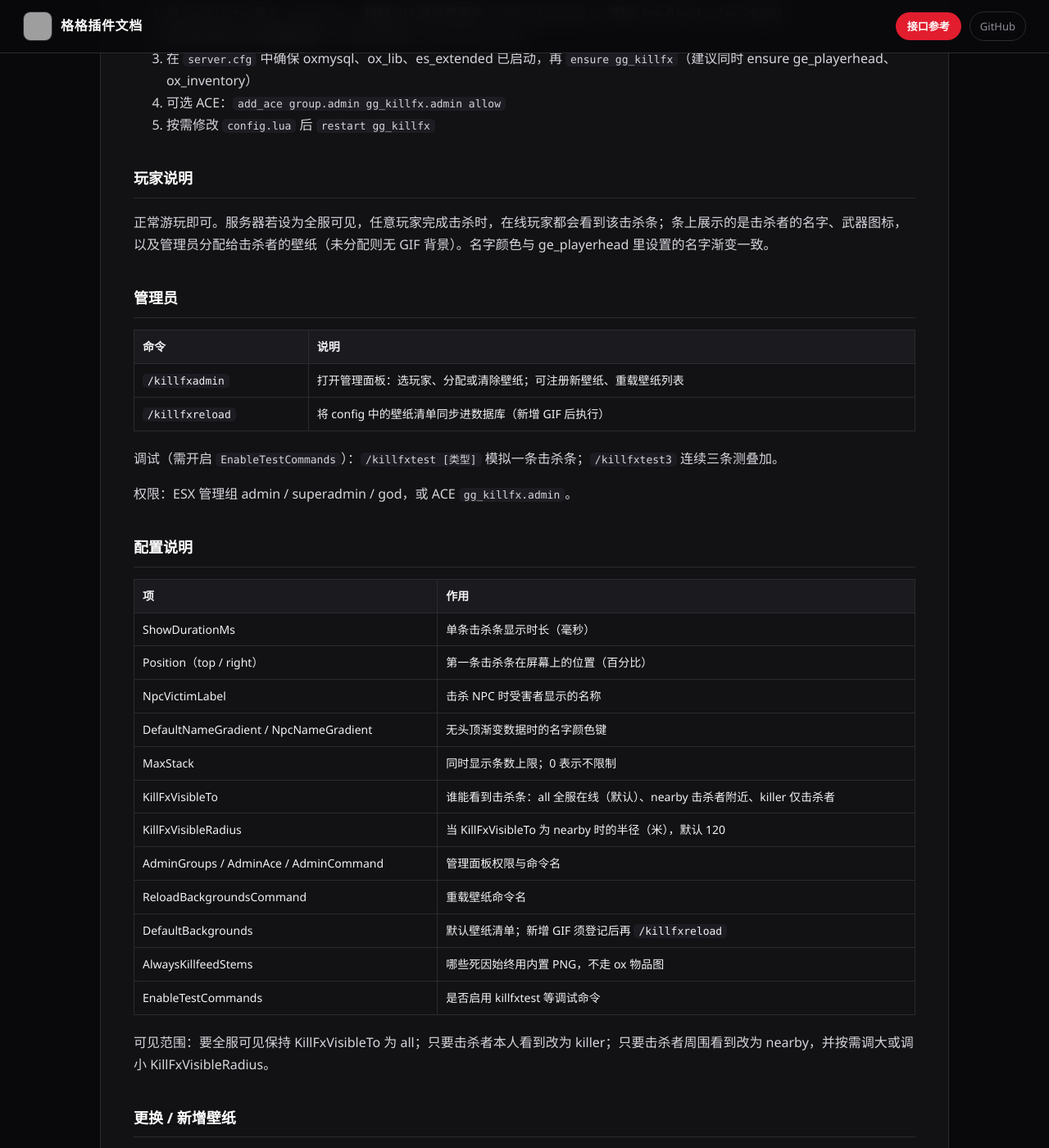
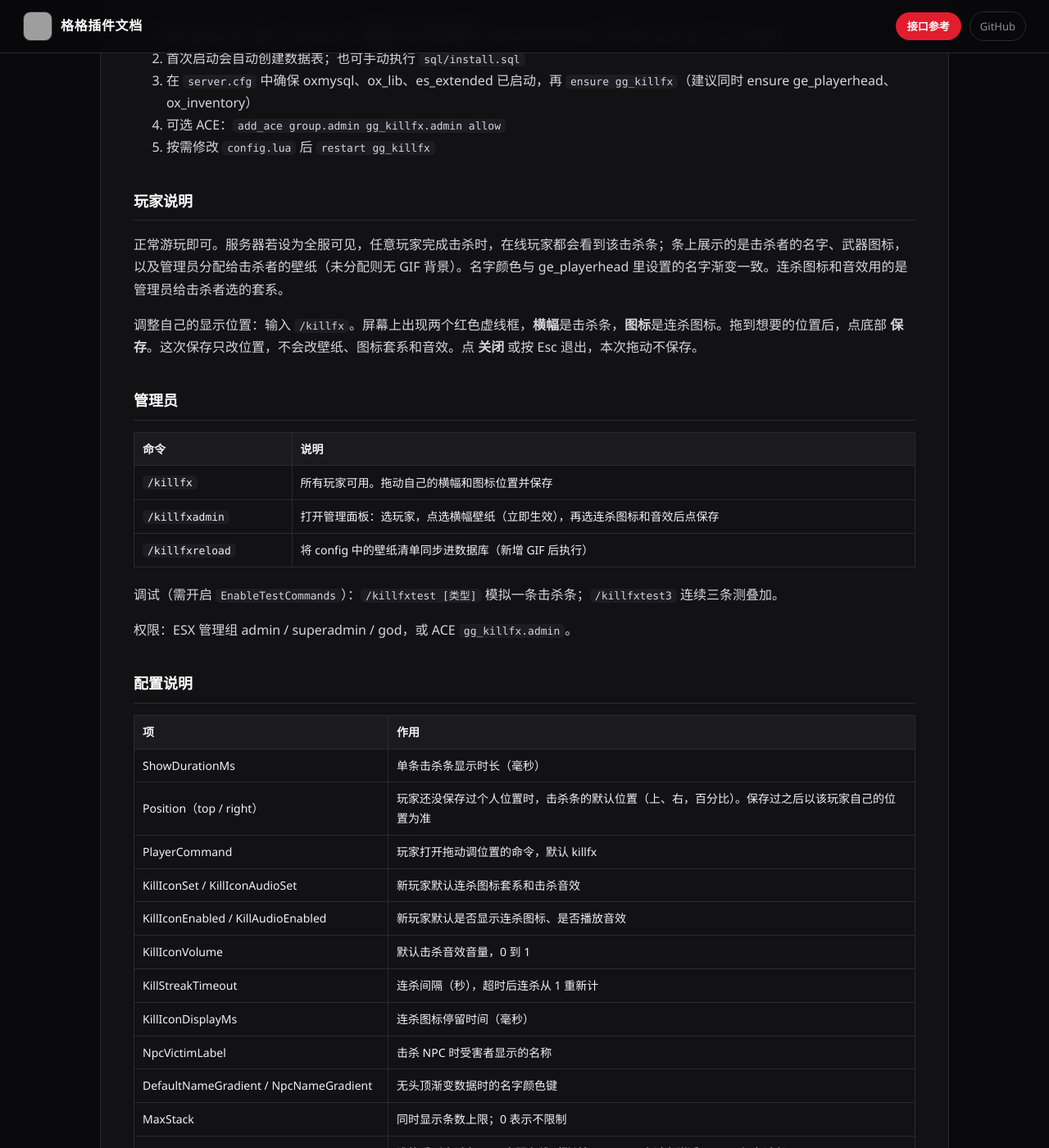
Before and after one commit to gege806/gege-docs, a Jekyll site: the page built from plugins/gg-killfx.md, in a window 1280 px wide and 1400 px high, scrolled down 860 px. Shown: the whole window at 82% size. Built offline with Jekyll 4.4.1, drawn with Linux system fonts in a browser that asks for light colours; some of the changed text lies outside the part shown; grey boxes are pictures that could not be loaded.

Commit message:
docs(gg_killfx): 玩家拖动位置、连杀设置与接口
Co-authored-by: Cursor <cursoragent@cursor.com>

```diff
--- a/plugins/gg-killfx.md
+++ b/plugins/gg-killfx.md
@@ -5,16 +5,17 @@ title: "击杀特效 gg_killfx"
 
 # gg_killfx 击杀特效
 
-击杀玩家或 NPC 时，在屏幕上方显示击杀条：击杀者名 — 死因图标与可选 GIF 横幅 — 受害者名。玩家名字渐变色与 ge_playerhead 头顶设置一致。
+击杀玩家或 NPC 时，在屏幕上方显示击杀条：击杀者名 — 死因图标与可选 GIF 横幅 — 受害者名。同时可播放连杀图标和击杀音效。玩家名字渐变色与 ge_playerhead 头顶设置一致。
 
-当前版本：**1.0.1**
+当前版本：**1.0.4**
 
 ## 功能
 
 - 击杀玩家、NPC 时弹出击杀条；多条可同时向下叠加
 - 枪械优先显示 ox_inventory 物品图；拳头、载具、火焰、坠落等显示内置图标
-- 管理员可为每位在线玩家分配专属击杀横幅 GIF，或清除为无壁纸
+- 管理员可为每位在线玩家分配横幅壁纸、连杀图标套系、击杀音效；图标和音效都可以选「无」
 - 未分配壁纸时仅显示名字与中间图标，背景透明
+- 玩家自己拖动横幅和图标在屏幕上的位置，保存后只对自己生效
 - 可配置击杀条对全服、击杀者附近或仅击杀者可见（默认全服）
 
 ## 依赖
@@ -34,13 +35,16 @@ title: "击杀特效 gg_killfx"
 
 ## 玩家说明
 
-正常游玩即可。服务器若设为全服可见，任意玩家完成击杀时，在线玩家都会看到该击杀条；条上展示的是击杀者的名字、武器图标，以及管理员分配给击杀者的壁纸（未分配则无 GIF 背景）。名字颜色与 ge_playerhead 里设置的名字渐变一致。
+正常游玩即可。服务器若设为全服可见，任意玩家完成击杀时，在线玩家都会看到该击杀条；条上展示的是击杀者的名字、武器图标，以及管理员分配给击杀者的壁纸（未分配则无 GIF 背景）。名字颜色与 ge_playerhead 里设置的名字渐变一致。连杀图标和音效用的是管理员给击杀者选的套系。
+
+调整自己的显示位置：输入 `/killfx`。屏幕上出现两个红色虚线框，**横幅**是击杀条，**图标**是连杀图标。拖到想要的位置后，点底部 **保存**。这次保存只改位置，不会改壁纸、图标套系和音效。点 **关闭** 或按 Esc 退出，本次拖动不保存。
 
 ## 管理员
 
 | 命令 | 说明 |
 | --- | --- |
-| `/killfxadmin` | 打开管理面板：选玩家、分配或清除壁纸；可注册新壁纸、重载壁纸列表 |
+| `/killfx` | 所有玩家可用。拖动自己的横幅和图标位置并保存 |
+| `/killfxadmin` | 打开管理面板：选玩家，点选横幅壁纸（立即生效），再选连杀图标和音效后点保存 |
 | `/killfxreload` | 将 config 中的壁纸清单同步进数据库（新增 GIF 后执行） |
 
 调试（需开启 `EnableTestCommands`）：`/killfxtest [类型]` 模拟一条击杀条；`/killfxtest3` 连续三条测叠加。
@@ -52,7 +56,13 @@ title: "击杀特效 gg_killfx"
 | 项 | 作用 |
 | --- | --- |
 | ShowDurationMs | 单条击杀条显示时长（毫秒） |
-| Position（top / right） | 第一条击杀条在屏幕上的位置（百分比） |
+| Position（top / right） | 玩家还没保存过个人位置时，击杀条的默认位置（上、右，百分比）。保存过之后以该玩家自己的位置为准 |
+| PlayerCommand | 玩家打开拖动调位置的命令，默认 killfx |
+| KillIconSet / KillIconAudioSet | 新玩家默认连杀图标套系和击杀音效 |
+| KillIconEnabled / KillAudioEnabled | 新玩家默认是否显示连杀图标、是否播放音效 |
+| KillIconVolume | 默认击杀音效音量，0 到 1 |
+| KillStreakTimeout | 连杀间隔（秒），超时后连杀从 1 重新计 |
+| KillIconDisplayMs | 连杀图标停留时间（毫秒） |
 | NpcVictimLabel | 击杀 NPC 时受害者显示的名称 |
 | DefaultNameGradient / NpcNameGradient | 无头顶渐变数据时的名字颜色键 |
 | MaxStack | 同时显示条数上限；0 表示不限制 |
@@ -70,12 +80,30 @@ title: "击杀特效 gg_killfx"
 
 1. 将 GIF 放入 `web/backgrounds/`
 2. 在 `config.lua` 的 DefaultBackgrounds 增加 id、中文名、文件名
-3. 执行 `/killfxreload` 或在管理面板重载
+3. 执行 `/killfxreload`
 4. 在面板中为玩家选择壁纸
 
 其他脚本为玩家改壁纸见 [接口参考 · gg_killfx](api.html#gg_killfx击杀特效)。
 
+## 数据
+
+每位玩家一行，存在数据库表 `gg_killfx_players`，按角色 identifier 区分。资源第一次启动会自动建表。
+
+- 横幅壁纸记在该玩家的壁纸字段
+- 连杀图标、音效，以及横幅、图标的屏幕位置，记在同一条图标设置里
+
 ## 更新日志
+
+### 1.0.4
+
+- 玩家用 `/killfx` 在画面上拖红色虚线框，分别调整击杀横幅和连杀图标的位置
+- 位置按玩家保存；未保存过的玩家仍用配置里的默认横幅位置
+- 管理面板去掉重载、注册和音量滑条；壁纸点选即保存，图标和音效分开选择
+
+### 1.0.2
+
+- 连杀图标与击杀音效分开设置，都可以选「无」
+- 击杀播报不再显示
 
 ### 1.0.1
 
```
Also changed, not shown: plugins/api.md (+23 -0 lines).
